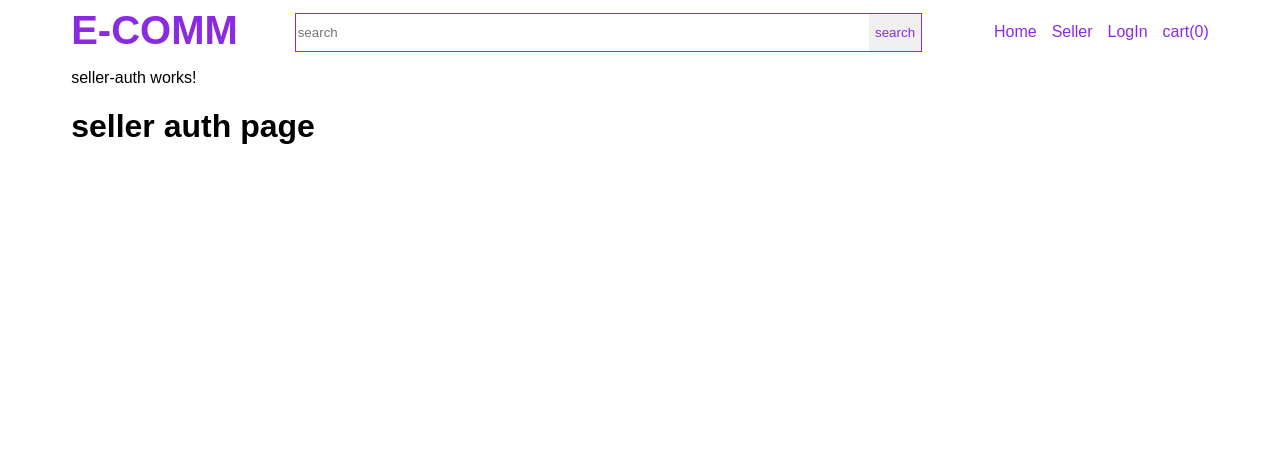
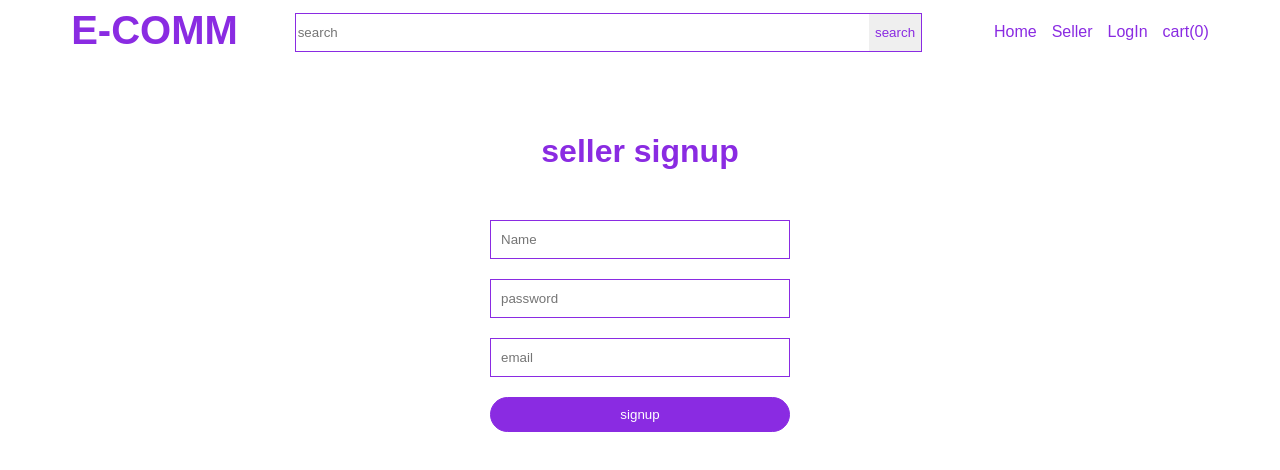
Before and after one commit to abhinav3254/e-comm, an Angular app: page /seller-auth in a window 1280 px wide. Shown: the top 470 px of the page. Built offline with nearby package versions, Linux system fonts and the light colour scheme.

Commit message:
creating the form

```diff
--- a/src/app/app.module.ts
+++ b/src/app/app.module.ts
@@ -6,6 +6,7 @@
 import { HeaderComponent } from './header/header.component';
 import { HomeComponent } from './home/home.component';
 import { SellerAuthComponent } from './seller-auth/seller-auth.component';
+import { FormsModule } from '@angular/forms';
 
 @NgModule({
   declarations: [
@@ -16,7 +17,8 @@
   ],
   imports: [
     BrowserModule,
-    AppRoutingModule
+    AppRoutingModule,
+    FormsModule
   ],
   providers: [],
   bootstrap: [AppComponent]
--- a/src/app/seller-auth/seller-auth.component.css
+++ b/src/app/seller-auth/seller-auth.component.css
@@ -0,0 +1,6 @@
+.signup h1 {
+    text-align: center;
+    margin-bottom: 50px;
+    margin-top: 80px;
+    color: blueviolet;
+}
--- a/src/app/seller-auth/seller-auth.component.html
+++ b/src/app/seller-auth/seller-auth.component.html
@@ -1,3 +1,11 @@
-<p>seller-auth works!</p>
-
-<h1>seller auth page</h1>
+<div class="seller-auth">
+    <div class="signup">
+        <h1>seller signup</h1>
+        <form #sellerSignUp="ngForm" (ngSubmit)="signUp(sellerSignUp.value)" class="common-form">
+            <input class="form-input" ngModel name="name" type="text" placeholder="Name">
+            <input class="form-input" ngModel name="password" type="password" placeholder="password">
+            <input class="form-input" ngModel name="email" type="text" placeholder="email">
+            <button class="form-btn">signup</button>
+        </form>
+    </div>
+</div>
--- a/src/app/seller-auth/seller-auth.component.ts
+++ b/src/app/seller-auth/seller-auth.component.ts
@@ -6,5 +6,7 @@
   styleUrls: ['./seller-auth.component.css']
 })
 export class SellerAuthComponent {
-
+  signUp(data: object): void {
+    console.warn(data)
+  }
 }
--- a/src/styles.css
+++ b/src/styles.css
@@ -8,3 +8,32 @@
     margin-left: 5%;
     margin-right: 5%;
 }
+
+.common-form {
+    display: flex;
+    flex-direction: column;
+    width: 300px;
+    margin: auto;
+}
+
+.form-input {
+    height: 35px;
+    margin-bottom: 20px;
+    padding-left: 10px;
+    border: 1px solid blueviolet;
+    color: blueviolet;
+}
+
+.form-btn {
+    height: 35px;
+    border: 1px solid blueviolet;
+    cursor: pointer;
+    background-color: blueviolet;
+    color: white;
+    transition: opacity 1s;
+    border-radius: 20px;
+}
+
+.form-btn:hover {
+    opacity: 0.8;
+}
```
